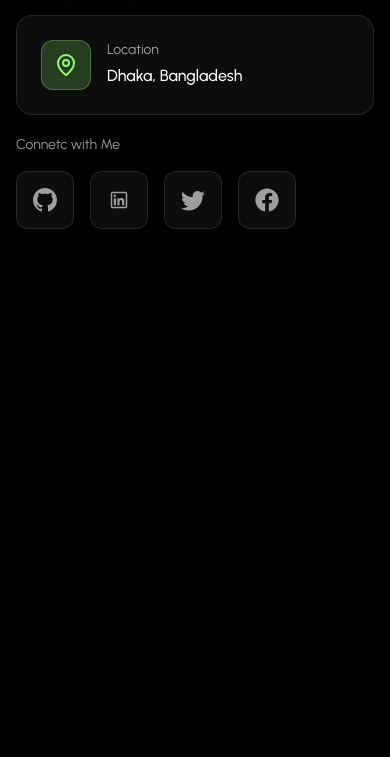
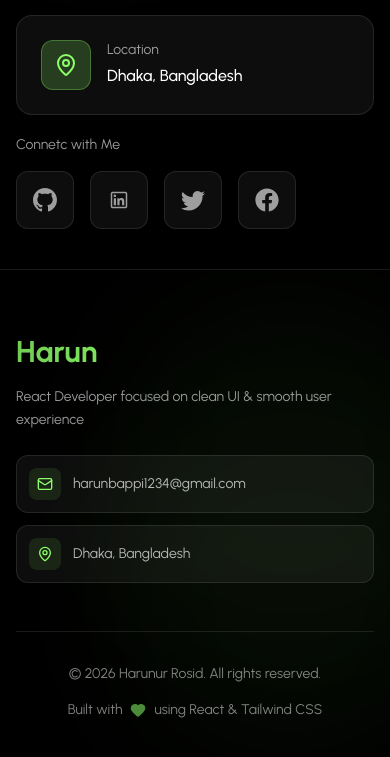
Before and after one commit to HarunBappi/Full-Stack-Developer-Portfolio, a React (Vite) app: page / in a window 390 px wide. Shown: the part 8446-9203 px from the top of the page. Built offline with nearby package versions, Linux system fonts and the light colour scheme.

Commit message:
footer left side code added

```diff
--- a/src/App.jsx
+++ b/src/App.jsx
@@ -6,11 +6,12 @@ import Skills from './Components/Sections/Skills';
 import Projects from './Components/Sections/Projects';
 import Services from './Components/Sections/Services';
 import Contact from './Components/Sections/Contact';
+import Footer from './Components/Layout/Footer';
 // import Testimonials from './Components/Sections/Testimonials';
 
 const App = () => {
   return (
-    <div className='min-h-screen bg-black pb-[100vh]'>
+    <div className='min-h-screen bg-black'>
         <Navbar></Navbar>
         <main>
           <Hero></Hero>
@@ -21,6 +22,7 @@ const App = () => {
           {/* <Testimonials></Testimonials> */}
           <Contact></Contact>
         </main>
+        <Footer></Footer>
     </div>
   );
 };
--- a/src/Components/Layout/Footer.jsx
+++ b/src/Components/Layout/Footer.jsx
@@ -1,11 +1,64 @@
-import React from 'react';
+import React from "react";
+import { BsGithub, BsTwitter } from "react-icons/bs";
+import { FaFacebook } from "react-icons/fa";
+import { LiaLinkedin } from "react-icons/lia";
+import FadeIn from "../Animations/FadeIn";
+import { PERSONAL_INFO } from "../../utilities/constants";
+import { Heart, Mail, MapPin } from "lucide-react";
 
 const Footer = () => {
-    return (
-        <div>
-
+  const socialIcons = {
+    github: BsGithub,
+    linkedin: LiaLinkedin,
+    twitter: BsTwitter,
+    facebook: FaFacebook,
+  };
+  return (
+    <footer className="relative bg-black overflow-hidden border-t border-white/10">
+      <div className="absolute inset-0 overflow-hidden">
+        <div className="absolute top-0 left-1/4 w-96 h-96 bg-primary/10 opacity-30 rounded-full blur-3xl"></div>
+        <div className="absolute bottom-0 left-1/4 w-96 h-96 bg-primary/10 opacity-30 rounded-full blur-3xl"></div>
+      </div>
+      <div className="relative max-w-7xl mx-auto z-10 px-4 md:px-6 lg:px-8 py-16">
+        <div className="grid grid-cols-1 md:grid-cols-3 gap-12 mb-12">
+          <FadeIn delay={0}>
+            <div>
+              <h3 className="text-3xl font-bold bg-linear-to-r from-primary/80 via-primary to-primary/80 bg-clip-text text-transparent mb-4">{PERSONAL_INFO.name.slice(0,5)}</h3>
+              <p className="text-white/60 text-sm mb-6 leading-relaxed">{PERSONAL_INFO.tagline}</p>
+              <div className="space-y-3">
+                <a href={`mailto: ${PERSONAL_INFO.email}`} className="group flex items-center gap-3 p-3 bg-white/5 border border-white/10 rounded-xl hover:bg-white/10 hover:border-primary/30 transition-all duration-300">
+                  <div className="p-2 bg-primary/10 rounded-lg">
+                    <Mail className="w-4 h-4 text-primary"></Mail>
+                  </div>
+                  <span className="text-white/70 text-sm group-hover:text-white transition-colors">{PERSONAL_INFO.email}</span>
+                </a>
+                <div className="flex items-center gap-3 p-3 bg-white/5 border border-white/10 rounded-xl">
+                  <div className="p-2 bg-primary/10 rounded-lg">
+                    <MapPin className="w-4 h-4 text-primary"></MapPin>
+                  </div>
+                  <span className="text-white/70 text-sm">{PERSONAL_INFO.location}</span>
+                </div>
+              </div>
+            </div>
+          </FadeIn>
         </div>
-    );
+        <FadeIn delay={300}>
+          <div className="pt-8 border-t border-white/10">
+            <div className="flex flex-col md:flex-row items-center justify-between gap-4">
+              <p className="text-white/50 text-sm">
+                &copy; {new Date().getFullYear()} {PERSONAL_INFO.name}. All
+                rights reserved.
+              </p>
+              <p className="flex items-center gap-2 text-white/50 text-sm">
+                Built with <Heart className="w-4 h-4 text-primary fill-primary animate-pulse"></Heart> using React & Tailwind
+                CSS
+              </p>
+            </div>
+          </div>
+        </FadeIn>
+      </div>
+    </footer>
+  );
 };
 
 export default Footer;
--- a/src/Components/Sections/Contact.jsx
+++ b/src/Components/Sections/Contact.jsx
@@ -1,5 +1,5 @@
 import React, { useState } from "react";
-import { BsGithub, BsInstagram, BsTwitter } from "react-icons/bs";
+import { BsGithub, BsTwitter } from "react-icons/bs";
 import { FaFacebook } from "react-icons/fa";
 import { LiaLinkedin } from "react-icons/lia";
 import FadeIn from "../Animations/FadeIn";
```
